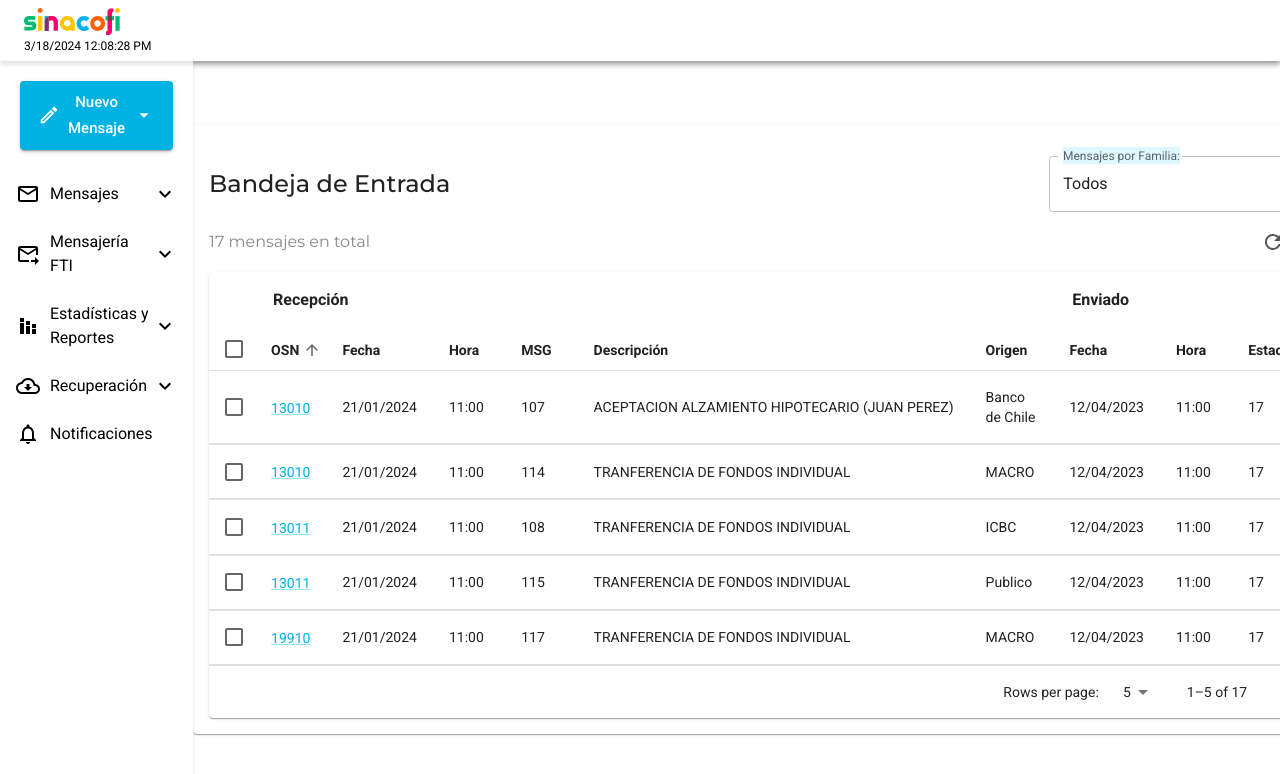
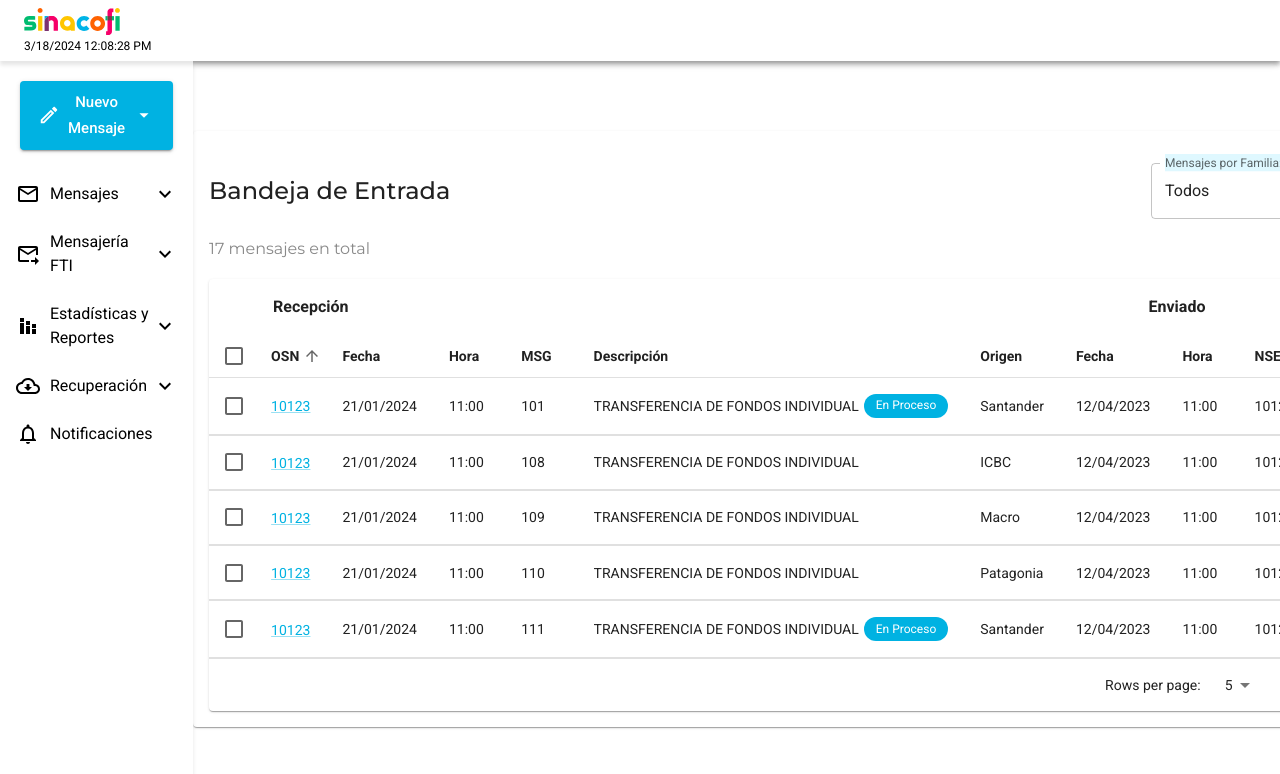
Before and after one commit to tomasgomez/messages-sinacofi-back, a Next.js app: page / in a window 1280 px wide. Shown: the top 774 px of the page. Built offline with nearby package versions, Linux system fonts and the light colour scheme.

Commit message:
fix/inbox

```diff
--- a/src/app/component/inbox-table/components/table-rows-inbox.tsx
+++ b/src/app/component/inbox-table/components/table-rows-inbox.tsx
@@ -67,6 +67,7 @@ export function TableContentRows(props: TableProps) {
         </StyledTabCell>
         <StyledTabCell {...rowOptions["dateSent"]}>{row.dateSent}</StyledTabCell>
         <StyledTabCell {...rowOptions["timeSent"]}>{row.timeSent}</StyledTabCell>
+        <StyledTabCell {...rowOptions["state"]}>{row.nse}</StyledTabCell>
         <StyledTabCell {...rowOptions["state"]}>{row.state}</StyledTabCell>
 
         {/* ////////////////// Expandable table Icon /////////////////////// */}
--- a/src/app/component/inbox-table/constants.tsx
+++ b/src/app/component/inbox-table/constants.tsx
@@ -40,6 +40,11 @@ export const columnsInbox: Columns[] = [
     id: "timeSent",
     label: "Hora",
     align: Alignment.LEFT,
+  },
+  {
+    id: "nse",
+    label: "NSE",
+    align: Alignment.LEFT
   },
   {
     id: "state",
@@ -86,11 +91,11 @@ export const rowOptions: RowOptions = {
     align: Alignment.LEFT,
     fontSize: 14,
   },
-  timeSent:{
+  timeSent: {
     align: Alignment.LEFT,
     fontSize: 14,
   },
-  dateSent:{
+  dateSent: {
     align: Alignment.LEFT,
     fontSize: 14,
   }
--- a/src/app/messages/inbox/mock.tsx
+++ b/src/app/messages/inbox/mock.tsx
@@ -34,9 +34,9 @@ export function createData(
 export const rows = [
   createData(
     1,
-    100123,
+    10123,
     101,
-    "TRANFERENCIA DE FONDOS INDIVIDUAL",
+    "TRANSFERENCIA DE FONDOS INDIVIDUAL",
     "Santander",
     "21/01/2024",
     "11:00",
@@ -48,7 +48,7 @@ export const rows = [
   ),
   createData(
     2,
-    100124,
+    10124,
     102,
     "SOLICITUDES DE REEMBOLSO",
     "HSBC",
@@ -62,7 +62,7 @@ export const rows = [
   ),
   createData(
     3,
-    200125,
+    20125,
     103,
     "COMPROMISOS FUTUROS",
     "BCI",
@@ -76,7 +76,7 @@ export const rows = [
   ),
   createData(
     4,
-    300126,
+    30126,
     104,
     "ESTADO SALDOS NETOS RESUMIDOS (BANCOS NACIONALES)",
     "Banco Itau",
@@ -90,7 +90,7 @@ export const rows = [
   ),
   createData(
     5,
-    400127,
+    20127,
     105,
     "CAJEROS - SALDOS NETOS",
     "JP Morgan",
@@ -104,7 +104,7 @@ export const rows = [
   ),
   createData(
     6,
-    500128,
+    10128,
     106,
     "ESTADO SALDOS NETOSMRESUMIDOS (BANCOS EXTRANJEROS)",
     "Security",
@@ -132,9 +132,9 @@ export const rows = [
   ),
   createData(
     8,
-    13011,
+    10123,
     108,
-    "TRANFERENCIA DE FONDOS INDIVIDUAL",
+    "TRANSFERENCIA DE FONDOS INDIVIDUAL",
     "ICBC",
     "21/01/2024",
     "11:00",
@@ -146,9 +146,9 @@ export const rows = [
   ),
   createData(
     9,
-    100124,
+    10123,
     109,
-    "TRANFERENCIA DE FONDOS INDIVIDUAL",
+    "TRANSFERENCIA DE FONDOS INDIVIDUAL",
     "Macro",
     "21/01/2024",
     "11:00",
@@ -160,9 +160,9 @@ export const rows = [
   ),
   createData(
     10,
-    200125,
+    10123,
     110,
-    "TRANFERENCIA DE FONDOS INDIVIDUAL",
+    "TRANSFERENCIA DE FONDOS INDIVIDUAL",
     "Patagonia",
     "21/01/2024",
     "11:00",
@@ -174,9 +174,9 @@ export const rows = [
   ),
   createData(
     11,
-    300126,
+    10123,
     111,
-    "TRANFERENCIA DE FONDOS INDIVIDUAL",
+    "TRANSFERENCIA DE FONDOS INDIVIDUAL",
     "Santander",
     "21/01/2024",
     "11:00",
@@ -188,9 +188,9 @@ export const rows = [
   ),
   createData(
     12,
-    400127,
+    10123,
     112,
-    "TRANFERENCIA DE FONDOS INDIVIDUAL",
+    "TRANSFERENCIA DE FONDOS INDIVIDUAL",
     "HSBC",
     "21/01/2024",
     "11:00",
@@ -202,9 +202,9 @@ export const rows = [
   ),
   createData(
     13,
-    500128,
+    10123,
     113,
-    "TRANFERENCIA DE FONDOS INDIVIDUAL",
+    "TRANSFERENCIA DE FONDOS INDIVIDUAL",
     "Santander",
     "21/01/2024",
     "11:00",
@@ -216,9 +216,9 @@ export const rows = [
   ),
   createData(
     14,
-    13010,
+    10123,
     114,
-    "TRANFERENCIA DE FONDOS INDIVIDUAL",
+    "TRANSFERENCIA DE FONDOS INDIVIDUAL",
     "MACRO",
     "21/01/2024",
     "11:00",
@@ -230,9 +230,9 @@ export const rows = [
   ),
   createData(
     15,
-    13011,
+    10123,
     115,
-    "TRANFERENCIA DE FONDOS INDIVIDUAL",
+    "TRANSFERENCIA DE FONDOS INDIVIDUAL",
     "Publico",
     "21/01/2024",
     "11:00",
@@ -244,9 +244,9 @@ export const rows = [
   ),
   createData(
     16,
-    500228,
+    10123,
     116,
-    "TRANFERENCIA DE FONDOS INDIVIDUAL",
+    "TRANSFERENCIA DE FONDOS INDIVIDUAL",
     "Santander",
     "21/01/2024",
     "11:00",
@@ -258,9 +258,9 @@ export const rows = [
   ),
   createData(
     17,
-    19910,
+    10123,
     117,
-    "TRANFERENCIA DE FONDOS INDIVIDUAL",
+    "TRANSFERENCIA DE FONDOS INDIVIDUAL",
     "MACRO",
     "21/01/2024",
     "11:00",
```
